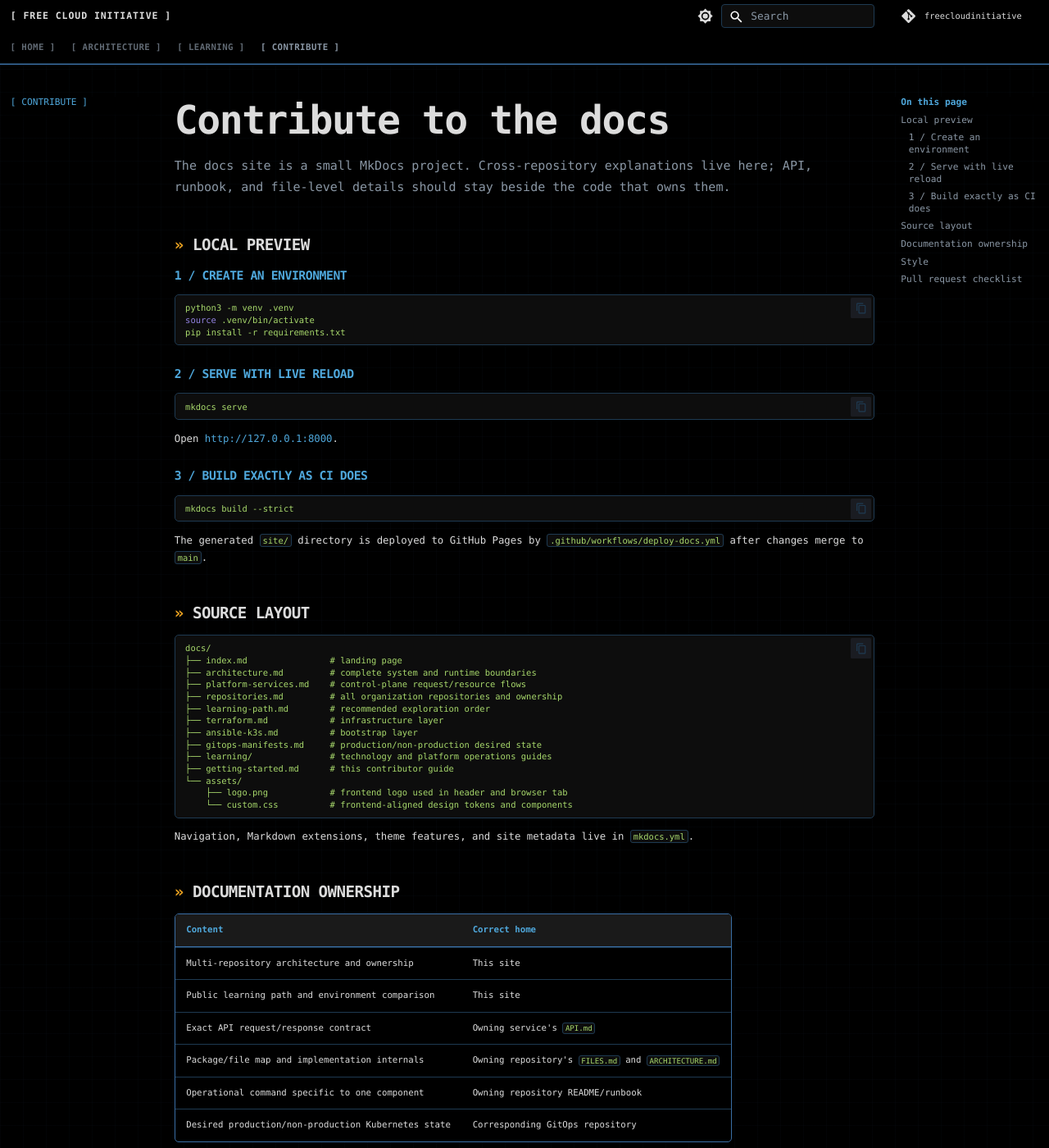
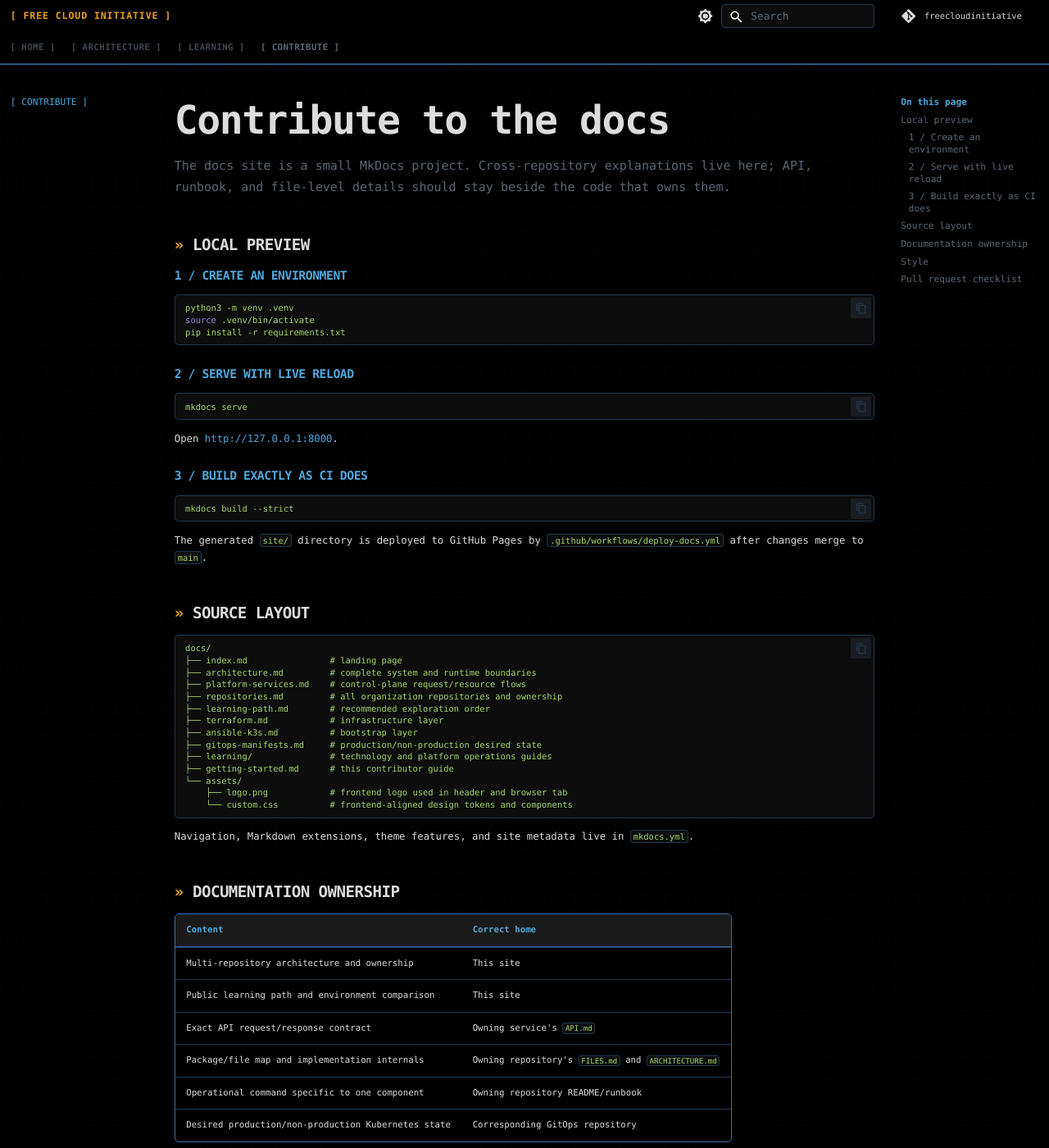
Before and after one commit to freecloudinitiative/docs, an MkDocs documentation site: the page built from docs/getting-started.md, in a window 1280 px wide and 1400 px high. Shown: the whole window at 82% size. Built offline with MkDocs 1.6.1 and Material for MkDocs 9.7.7, drawn with Linux system fonts in a browser that asks for light colours; some of the changed text lies outside the part shown.

Commit message:
docs: match frontend dark and sketch themes

```diff
--- a/docs/assets/custom.css
+++ b/docs/assets/custom.css
@@ -7,7 +7,7 @@
   --dash-border-subtle: #1e3a52;
   --dash-label: #4fa8dc;
   --dash-text: #dcdcdc;
-  --dash-text-dim: #8a97a5;
+  --dash-text-dim: #5c6773;
   --dash-accent: #e8a020;
   --dash-gold: #e8c07d;
   --dash-menu-bg: #1a1a1a;
@@ -22,6 +22,10 @@
   --dash-input-text: #a8d96c;
   --dash-success: #7ec87e;
   --dash-danger: #e0546a;
+  --dash-grid: rgba(58, 110, 165, 0.035);
+  --dash-hero-shadow: rgba(58, 110, 165, 0.08);
+  --dash-title-glow: rgba(232, 160, 32, 0.24);
+  --docs-font-family: "JetBrains Mono", "Fira Code", ui-monospace, SFMono-Regular, Menlo, Monaco, Consolas, monospace;
 
   --md-default-bg-color: var(--dash-bg);
   --md-default-fg-color: var(--dash-text);
@@ -41,37 +45,41 @@
 }
 
 [data-md-color-scheme="default"] {
-  --dash-bg: #f6f8fa;
-  --dash-border: #3a6ea5;
-  --dash-border-subtle: #bfd0e0;
-  --dash-label: #216d9e;
-  --dash-text: #17212b;
-  --dash-text-dim: #536273;
-  --dash-accent: #a85f00;
-  --dash-gold: #7f5b08;
-  --dash-menu-bg: #e8eef5;
-  --dash-menu-hover: #d9e5ef;
-  --dash-hover-bg: #e7f1fa;
-  --dash-tab-underline: #246eaa;
-  --dash-search-bg: #c9821e;
-  --dash-search-hover-bg: #b66e0f;
-  --dash-search-text: #101820;
-  --dash-row-selected-bg: #d7e7f4;
-  --dash-input-bg: #edf2f7;
-  --dash-input-text: #356814;
-  --dash-success: #337a46;
-  --dash-danger: #b3263e;
+  --dash-input-bg: #f5f5f5;
+  --dash-input-text: #1a1a1a;
+  --dash-bg: #ffffff;
+  --dash-border: #1a1a1a;
+  --dash-border-subtle: #4d4d4d;
+  --dash-label: #000000;
+  --dash-text: #1a1a1a;
+  --dash-text-dim: #6b6b6b;
+  --dash-accent: #3a3a3a;
+  --dash-gold: #555555;
+  --dash-menu-bg: #f7f7f5;
+  --dash-menu-hover: #eaeaea;
+  --dash-hover-bg: #f0f0ee;
+  --dash-tab-underline: #1a1a1a;
+  --dash-search-bg: #1a1a1a;
+  --dash-search-hover-bg: #3a3a3a;
+  --dash-search-text: #ffffff;
+  --dash-row-selected-bg: #e6e6e6;
+  --dash-success: #2f6f3e;
+  --dash-danger: #7a2020;
+  --dash-grid: rgba(26, 26, 26, 0.045);
+  --dash-hero-shadow: rgba(26, 26, 26, 0.1);
+  --dash-title-glow: transparent;
+  --docs-font-family: Caveat, "Chalkboard SE", "Comic Sans MS", "Courier New", monospace;
 
   --md-default-bg-color: var(--dash-bg);
   --md-default-fg-color: var(--dash-text);
   --md-default-fg-color--light: var(--dash-text-dim);
-  --md-default-fg-color--lighter: #6d7c8c;
+  --md-default-fg-color--lighter: #777777;
   --md-default-fg-color--lightest: var(--dash-border-subtle);
   --md-primary-fg-color: var(--dash-bg);
   --md-primary-fg-color--light: var(--dash-hover-bg);
   --md-primary-fg-color--dark: var(--dash-menu-bg);
   --md-accent-fg-color: var(--dash-accent);
-  --md-accent-fg-color--transparent: rgba(168, 95, 0, 0.12);
+  --md-accent-fg-color--transparent: rgba(58, 58, 58, 0.12);
   --md-typeset-a-color: var(--dash-label);
   --md-code-bg-color: var(--dash-input-bg);
   --md-code-fg-color: var(--dash-input-text);
@@ -84,14 +92,17 @@ html {
 }
 
 body,
-input {
-  font-family: "JetBrains Mono", "Fira Code", ui-monospace, SFMono-Regular, Menlo, Monaco, Consolas, monospace;
+input,
+button,
+select,
+textarea {
+  font-family: var(--docs-font-family);
 }
 
 body {
   background:
-    linear-gradient(rgba(58, 110, 165, 0.035) 1px, transparent 1px),
-    linear-gradient(90deg, rgba(58, 110, 165, 0.035) 1px, transparent 1px),
+    linear-gradient(var(--dash-grid) 1px, transparent 1px),
+    linear-gradient(90deg, var(--dash-grid) 1px, transparent 1px),
     var(--dash-bg);
   background-size: 28px 28px;
 }
@@ -201,7 +212,7 @@ body {
 }
 
 .md-header__button.md-logo::after {
-  color: var(--dash-text);
+  color: var(--dash-accent);
   content: "[ FREE CLOUD INITIATIVE ]";
   font-size: 0.72rem;
   font-weight: 700;
@@ -269,7 +280,7 @@ body {
   background: var(--dash-bg);
   border: 1px solid var(--dash-border);
   border-radius: 6px;
-  box-shadow: 0 0 0 1px rgba(58, 110, 165, 0.08), 0 18px 60px rgba(0, 0, 0, 0.24);
+  box-shadow: 0 0 0 1px var(--dash-hero-shadow), 0 18px 60px rgba(0, 0, 0, 0.24);
   margin: 0 0 2.75rem;
   overflow: hidden;
   padding: clamp(2.4rem, 7vw, 5.5rem) clamp(1.2rem, 5vw, 4.5rem) 0;
@@ -303,7 +314,7 @@ body {
   letter-spacing: 0.055em;
   line-height: 1.08;
   margin: 1rem auto 1.25rem;
-  text-shadow: 0 0 24px rgba(232, 160, 32, 0.24);
+  text-shadow: 0 0 24px var(--dash-title-glow);
   white-space: nowrap;
 }
 
--- a/mkdocs.yml
+++ b/mkdocs.yml
@@ -23,7 +23,7 @@ theme:
       accent: custom
       toggle:
         icon: material/brightness-7
-        name: Switch to light mode
+        name: Switch to light sketch mode
     - scheme: default
       primary: custom
       accent: custom
```
Also changed, not shown: docs/getting-started.md (+1 -1 lines).
